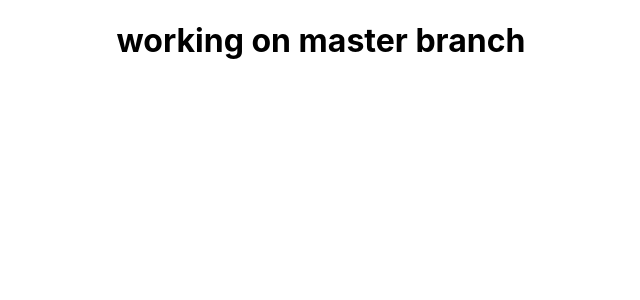
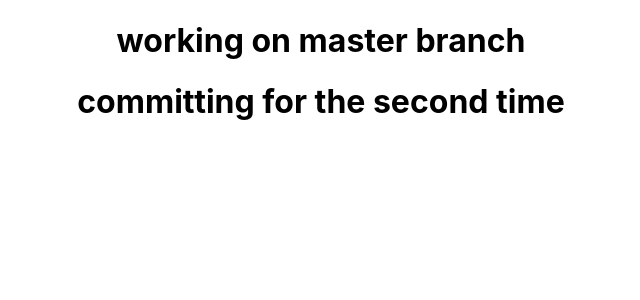
Before and after one commit to kipkorirgideon/finalTesting, a React (Create React App) app: page / in a window 1280 px wide. Shown: the top 300 px of the page, without its empty margins (319-959 px from the left). Built offline with nearby package versions, Linux system fonts and the light colour scheme.

Commit message:
Third commit

```diff
--- a/src/App.js
+++ b/src/App.js
@@ -5,6 +5,7 @@ function App() {
   return (
     <div className="App">
       <h1>working on master branch</h1>
+      <h1>committing for the second time</h1>
 
     </div>
   );
```
